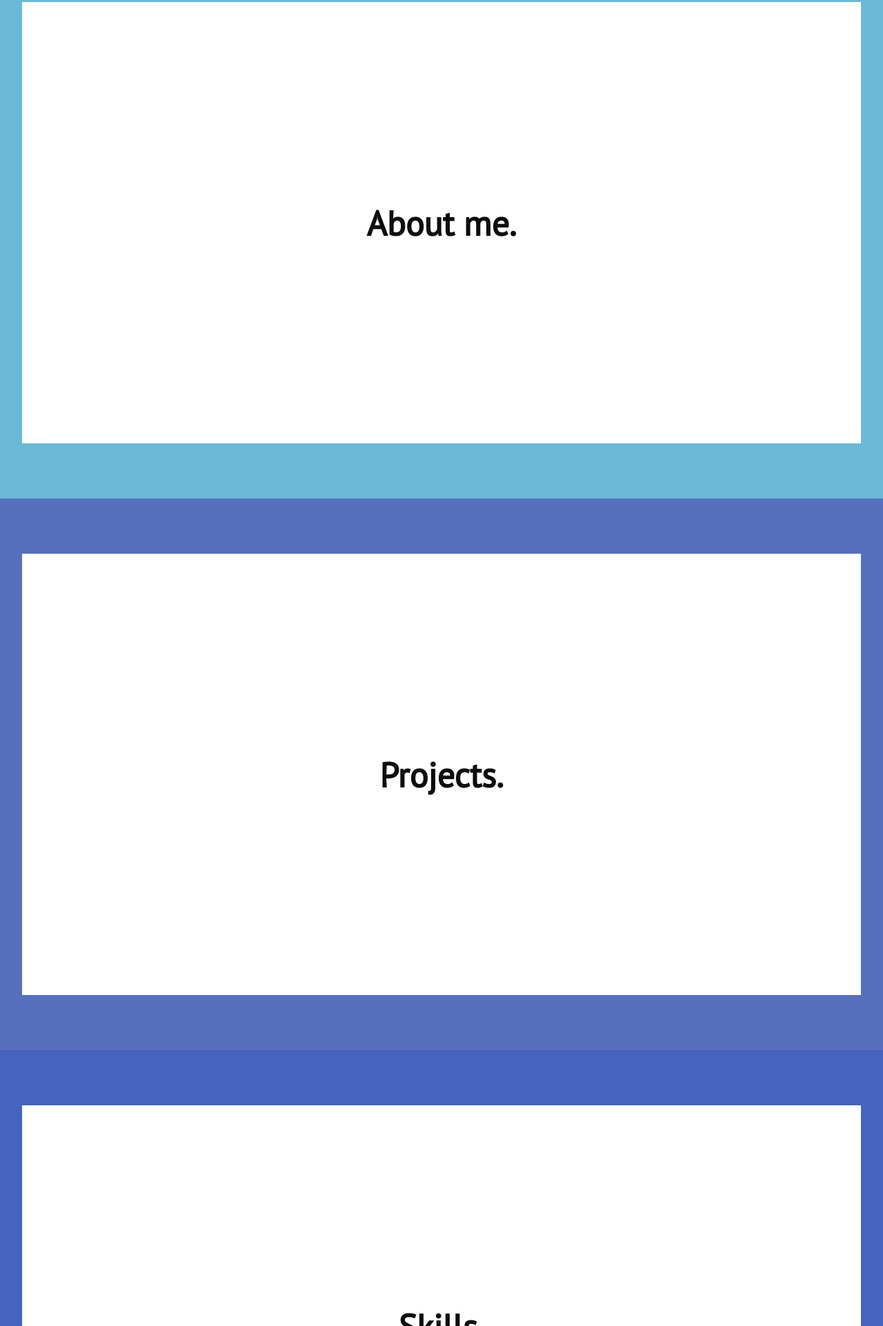
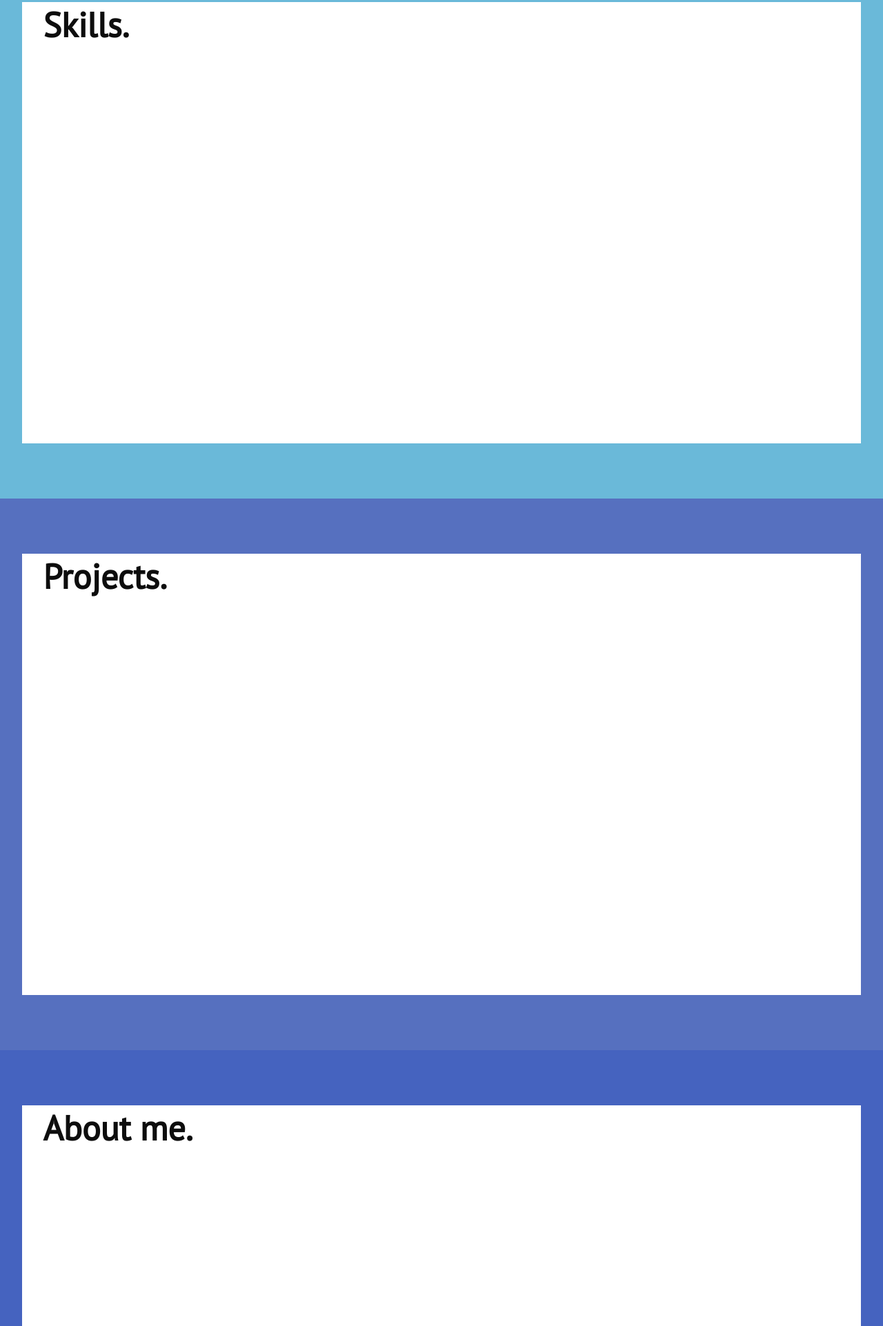
Before and after one commit to Antonio-Fa/Antonio-F-Portfolio, a plain HTML site: page Antonio-f-portfolio/index.html in a window 1280 px wide. Shown: the part 877-2800 px from the top of the page at 69% size. Drawn offline with Linux system fonts and the light colour scheme.

Commit message:
Fixing previous incorrect commit, didnt add any new files

```diff
--- a/Antonio-f-portfolio/index.html
+++ b/Antonio-f-portfolio/index.html
@@ -45,18 +45,17 @@
                     <h3>Junior Software Dev</h3>
                 </div>
             </section>
-            <!-- About me Page -->
+            <!-- Skills Page -->
             <section
-                id="about"
-                class="about page-content page-content--blue-one"
+                id="skills"
+                class="skills page-content page-content--blue-one"
             >
                 <div class="card card--white">
-                    <div class="card__box card__box--align-top-right">
+                    <div class="card-box card-box--align-top-right">
                         <h1 class="card__heading card__heading--font-black">
-                            About me.
+                            Skills.
                         </h1>
                     </div>
-                    <!-- Image of face (?) Paragraph or two with info -->
                 </div>
             </section>
             <!-- Projects Page -->
@@ -65,20 +64,25 @@
                 class="projects page-content page-content--blue-two"
             >
                 <div class="card card--white">
+                    <div class="card-box card-box--align-top-right">
                         <h1 class="card__heading card__heading--font-black">
                             Projects.
                         </h1>
                     </div>
+                </div>
             </section>
-            <!-- Skills Page -->
+            <!-- About me page -->
             <section
-                id="skills"
-                class="skills page-content page-content--blue-three"
+                id="about"
+                class="about page-content page-content--blue-three"
             >
                 <div class="card card--white">
+                    <div class="card-box card-box--align-top-right">
                         <h1 class="card__heading card__heading--font-black">
-                        Skills.
+                            About me.
                         </h1>
+                    </div>
+                    <!-- Image of face (?) Paragraph or two with info -->
                 </div>
             </section>
             <!-- Contact Me Pagge -->
@@ -87,9 +91,11 @@
                 class="contact page-content page-content--blue-four"
             >
                 <div class="card card--white">
+                    <div class="card-box card-box--align-top-right">
                         <h1 class="card__heading card__heading--font-black">
                             Contact me.
                         </h1>
+                    </div>
                     <!-- Form or boxes holding contact info with icons -->
                 </div>
             </section>
--- a/Antonio-f-portfolio/styles.scss
+++ b/Antonio-f-portfolio/styles.scss
@@ -100,3 +100,12 @@ a:hover {
         }
     }
 }
+
+.card-box {
+    display: flex;
+    flex-direction: column;
+    justify-content: flex-start;
+    align-items: flex-start;
+    min-height: 80vh;
+    width: 95%;
+}
```
Also changed, not shown: Antonio-f-portfolio/styles.css. Lines whose indentation alone changed are shown as unchanged.
